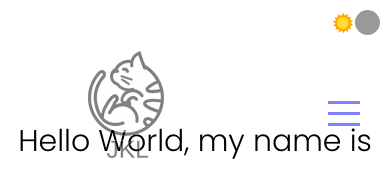
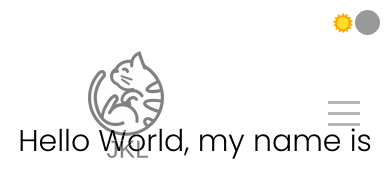
Before and after one commit to justinklam/portfolio, a React (Create React App) app: page / in a window 390 px wide. Shown: the top 180 px of the page. Built offline with nearby package versions, Linux system fonts and the light colour scheme.

Commit message:
adjust media query from 768 to 860px

```diff
--- a/src/components/about/about.css
+++ b/src/components/about/about.css
@@ -62,7 +62,7 @@
   }
 }
 
-@media screen and (max-width: 768px) {
+@media screen and (max-width: 860px) {
   .a {
     flex-direction: column;
     text-align: center;
--- a/src/components/contact/contact.css
+++ b/src/components/contact/contact.css
@@ -117,7 +117,7 @@ button {
   }
 }
 
-@media screen and (max-width: 768px){
+@media screen and (max-width: 860px){
   .c-wrapper {
     flex-direction: column;
     padding: 0px 50px;
--- a/src/components/intro/intro.css
+++ b/src/components/intro/intro.css
@@ -109,7 +109,7 @@
   }
 }
 
-@media screen and (max-width: 768px){
+@media screen and (max-width: 860px){
   .i {
     flex-direction: column;
   }
--- a/src/components/product/product.css
+++ b/src/components/product/product.css
@@ -44,7 +44,7 @@
   }
 }
 
-@media screen and (max-width: 768px) {
+@media screen and (max-width: 860px) {
   .p {
     width: 40%;
     height: 20vh;
--- a/src/components/productList/productList.css
+++ b/src/components/productList/productList.css
@@ -40,7 +40,7 @@
   }
 }
 
-@media screen and (max-width: 768px) {
+@media screen and (max-width: 860px) {
   .pl {
     padding: 10px;
   }
--- a/src/components/topNav/topNav.css
+++ b/src/components/topNav/topNav.css
@@ -5,10 +5,6 @@
   top: 0;
   opacity: 0.5;
   z-index: 2;
-}
-
-.topbar &.active {
-  background-color: white;
 }
 
 .topbar-wrapper {
@@ -30,5 +26,5 @@
 .hamburger > span {
   width: 100%;
   height: 3px;
-  background-color: blue;
+  background-color: rgb(108, 108, 108);
 }
```
